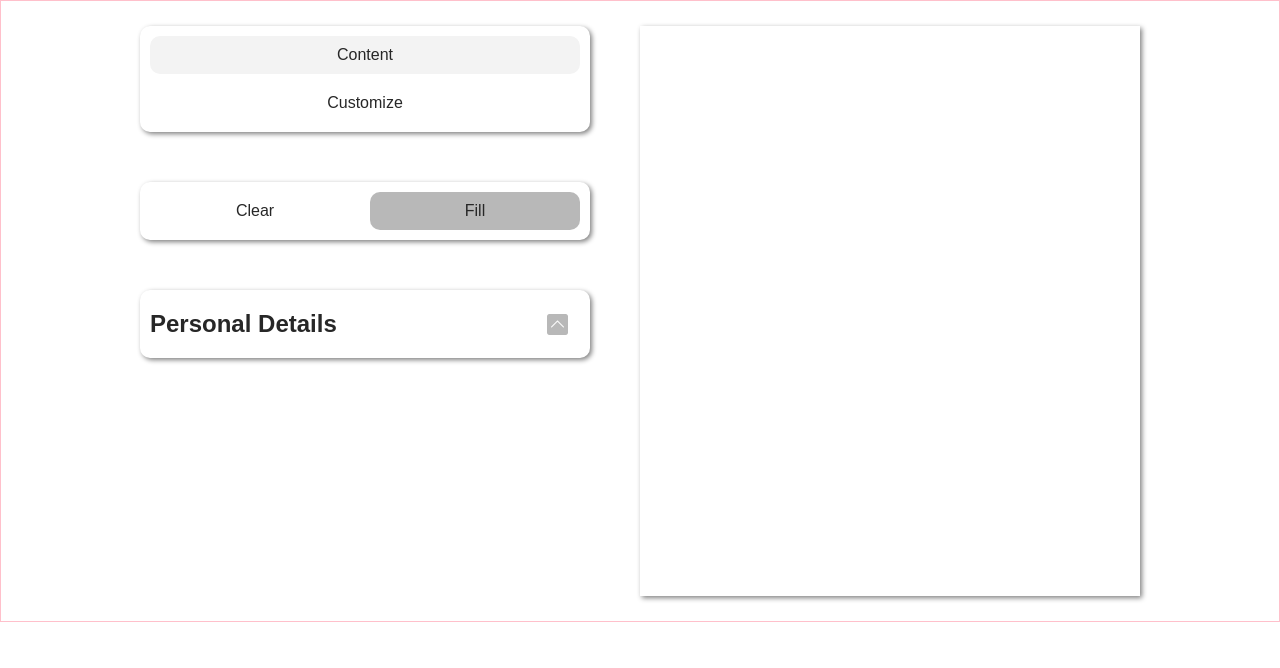
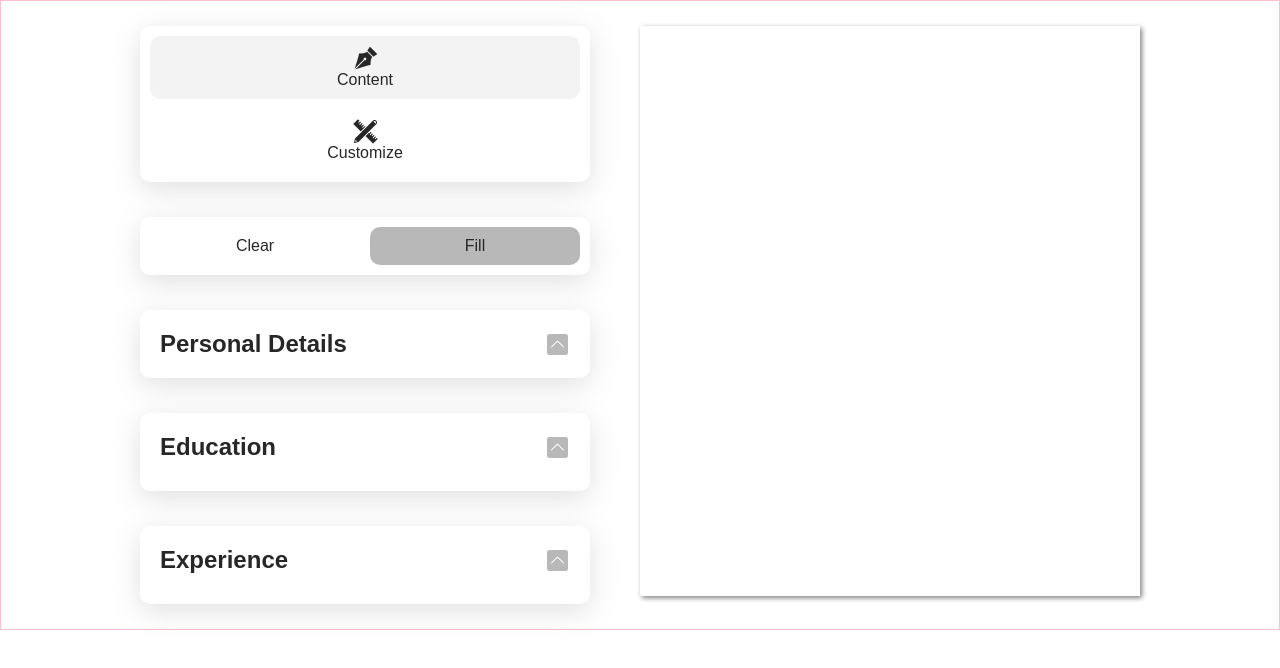
Before and after one commit to GucciGangnam/CV-Builder-2, a React (Vite) app: page / in a window 1280 px wide. Shown: the top 668 px of the page. Built offline with nearby package versions, Linux system fonts and the light colour scheme.

Commit message:
cleaned up relevant states into object states for easier controll

```diff
--- a/src/App.jsx
+++ b/src/App.jsx
@@ -8,26 +8,43 @@ import { NavBar } from "./Components/NavBar";
 import { ClearFill } from "./Components/ClearFill";
 import { PersonalDetails } from "./Components/PersonalDetails";
 import { useState } from "react";
+import { Education } from "./Components/Education";
+import { Experience } from "./Components/Experience";
 
 
 
 const App = () => {
-const [fullName, setFullName] = useState("")
-const [number, setNumber] = useState("")
-const [email, setEmail] = useState("")
-const [location, setLocation] = useState("")
+  //States
+  //Personal Info
+  const [personalDetails, setPersoanlDetails] = useState({fullName: "", number: "", email: "", location: ""})
+  //Education
+  const [education, setEducation] = useState({uniName: "", year: "", degree: "", score: ""})
 
 
   return (
     <div className='App'>
       <div className="LeftScreen">
         <NavBar/>
-        <ClearFill/>
-        <PersonalDetails fullName={fullName} setFullName={setFullName} number={number} setNumber={setNumber} email={email} setEmail={setEmail} location={location} setLocation={setLocation}/>
+        <ClearFill
+        personalDetails={personalDetails} setPersoanlDetails={setPersoanlDetails}
+        education={education} setEducation={setEducation}
+        />
+        <PersonalDetails personalDetails={personalDetails} setPersoanlDetails={setPersoanlDetails}/>
+        <Education education={education} setEducation={setEducation}/>
+        <Experience/>
       </div>
       <div className="RightScreen">
         <div className="Preview">
-          {fullName}{number}{email}{location}
+          {personalDetails.fullName}
+          {personalDetails.number}
+          {personalDetails.email}
+          {personalDetails.location}
+          <p></p>
+          {education.uniName}
+          {education.year}
+          {education.degree}
+          {education.score}
+
 
         </div>
       </div>
--- a/src/Components/ClearFill.css
+++ b/src/Components/ClearFill.css
@@ -5,8 +5,9 @@
     gap: 10px;
     background-color: white;
     border-radius: 10px;
-    box-shadow: 2px 2px 5px gray;
+    box-shadow: rgba(99, 99, 110, 0.2) 0px 7px 29px 0px;
     margin: 25px;
+    margin-top: 10px;
 }
 
 .ClearButton{
@@ -22,7 +23,7 @@
     cursor: pointer;
 }
     .ClearButton:hover{
-        background: rgb(250, 250, 250);
+        background: rgb(255, 201, 201);
     }
 
 .FillButton{
--- a/src/Components/ClearFill.jsx
+++ b/src/Components/ClearFill.jsx
@@ -1,13 +1,25 @@
 // import styles
 import "./ClearFill.css"
 
-export const ClearFill = () => {
+export const ClearFill = ({setPersoanlDetails, setEducation}) => {
+    const handleFillTemplate=()=>{
+        setPersoanlDetails({fullName: "John Smith", number: "555-555-555", email: "Johnsmith@gmail.com", location: "London, UK"})
+        setEducation({uniName: "Cambridge University, UK", year: "2015", degree: "Bsc Computer Science", score: "1st"})
+
+    }
+    const handleClearTemplate=()=>{
+        setPersoanlDetails({fullName: "", number: "", email: "", location: ""})
+        setEducation({uniName: "", year: "", degree: "", score: ""})
+
+    }
     return(
         <div className="ClearFill">
-            <button className="ClearButton">
+            <button className="ClearButton"
+            onClick={handleClearTemplate}>
                 Clear
             </button>
-            <button className="FillButton">
+            <button className="FillButton"
+            onClick={handleFillTemplate}>
                 Fill
             </button>
         </div>
--- /dev/null
+++ b/src/Components/Education.css
@@ -0,0 +1,12 @@
+.Education{
+    display: flex;
+    flex-direction: column;
+    justify-content: center;
+    gap: 10px;
+    background-color: white;
+    border-radius: 10px;
+    box-shadow: rgba(99, 99, 110, 0.2) 0px 7px 29px 0px;
+    margin: 25px;
+    margin-top: 10px;
+    padding: 10px;
+}
--- /dev/null
+++ b/src/Components/Education.jsx
@@ -0,0 +1,105 @@
+// import Styles
+import "./Education.css"
+
+// import Hooks
+import { useState } from "react"
+
+
+// component
+
+export const Education = ({ education, setEducation }) => {
+
+    const [isDropDownOpen, setIsDropDownOpen] = useState(false);
+    const handleDropDownClick = () => {
+        setIsDropDownOpen(!isDropDownOpen);
+    }
+
+    // Input Handlers
+    const handleUniNameChange = (event) => {
+        setEducation({ ...education, uniName: event.target.value })
+    }
+    const handleYearChange = (event) => {
+        setEducation({ ...education, year: event.target.value })
+    }
+    const handleDegreeChange = (event) => {
+        setEducation({ ...education, degree: event.target.value })
+    }
+    const handleScoreChange = (event) => {
+        setEducation({ ...education, score: event.target.value })
+    }
+
+    // for submit handler
+    const handleFormSubmit=(e) => {
+        e.preventDefault();
+
+    }
+
+
+
+
+
+
+    return (
+        <div className="Education">
+
+
+
+            <button className="DropDownBtn"
+                onClick={handleDropDownClick}>
+                <h2>Education</h2>
+                <img className="DDIcon"
+                    src="src/assets/Icons/DropDown.png"
+                    style={{ transform: isDropDownOpen ? 'rotate(0deg)' : 'rotate(180deg)' }}
+                />
+            </button>
+
+            <form id="EducationForm">
+                <p style={{ display: isDropDownOpen ? 'block' : 'none' }}>School</p>
+                <input
+                    type="text"
+                    placeholder="Enter a university name"
+                    value={education.uniName}
+                    onChange={handleUniNameChange}
+                    style={{ display: isDropDownOpen ? 'block' : 'none' }}
+                />
+
+                <p style={{ display: isDropDownOpen ? 'block' : 'none' }}>Year</p>
+                <input
+                    type="text"
+                    placeholder="Enter your qualification"
+                    style={{ display: isDropDownOpen ? 'block' : 'none' }}
+                    value={education.year}
+                    onChange={handleYearChange}
+                />
+
+                <p style={{ display: isDropDownOpen ? 'block' : 'none' }}>Degree</p>
+                <input
+                    type="text"
+                    placeholder="Enter your graduation year"
+                    style={{ display: isDropDownOpen ? 'block' : 'none' }}
+                    value={education.degree}
+                    onChange={handleDegreeChange}
+                />
+
+                <p style={{ display: isDropDownOpen ? 'block' : 'none' }}>Score</p>
+                <input
+                    type="text"
+                    placeholder="Enter your score"
+                    style={{ display: isDropDownOpen ? 'block' : 'none' }}
+                    value={education.score}
+                    onChange={handleScoreChange}
+                />
+
+                <button style={{ display: isDropDownOpen ? 'block' : 'none' }} onClick={handleFormSubmit}>Save</button>
+            </form>
+
+
+
+
+
+
+
+
+        </div>
+    )
+}
--- /dev/null
+++ b/src/Components/Experience.css
@@ -0,0 +1,12 @@
+.Experience{
+    display: flex;
+    flex-direction: column;
+    justify-content: center;
+    gap: 10px;
+    background-color: white;
+    border-radius: 10px;
+    box-shadow: rgba(99, 99, 110, 0.2) 0px 7px 29px 0px;
+    margin: 25px;
+    margin-top: 10px;
+    padding: 10px;
+}
--- /dev/null
+++ b/src/Components/Experience.jsx
@@ -0,0 +1,58 @@
+// import Styles
+import "./Experience.css"
+
+//import Hooks
+import { useState } from "react"
+
+// component
+export const Experience = () => {
+    const [isDropDownOpen, setIsDropDownOpen] = useState(false);
+    const handleDropDownClick = () => {
+        setIsDropDownOpen(!isDropDownOpen);
+    }
+
+    return(
+        <div className="Experience">
+            <button className="DropDownBtn"
+                onClick={handleDropDownClick}>
+                <h2>Experience</h2>
+                <img className="DDIcon"
+                src="src/assets/Icons/DropDown.png"
+                style={{transform: isDropDownOpen ? 'rotate(0deg)' : 'rotate(180deg)'}}
+                />
+            </button>
+
+        <form>
+            <p style={{display: isDropDownOpen ? 'block' : 'none'}}>Company</p>
+            <input
+            type="text"
+            placeholder="Enter a company name"
+            style={{display: isDropDownOpen ? 'block' : 'none'}}
+            />
+
+            <p style={{display: isDropDownOpen ? 'block' : 'none'}}>Duration</p>
+            <input
+            type="text"
+            placeholder="Enter the term length"
+            style={{display: isDropDownOpen ? 'block' : 'none'}}
+            />
+
+            <p style={{display: isDropDownOpen ? 'block' : 'none'}}>Position</p>
+            <input
+            type="text"
+            placeholder="Enter your position"
+            style={{display: isDropDownOpen ? 'block' : 'none'}}
+            />
+
+            <p style={{display: isDropDownOpen ? 'block' : 'none'}}>Description</p>
+            <input
+            type="text"
+            placeholder="Enter a description of your role"
+            style={{display: isDropDownOpen ? 'block' : 'none'}}
+            />
+        </form>
+
+            <button style={{display: isDropDownOpen ? 'block' : 'none'}}>Save</button>
+        </div>
+    )
+}
--- a/src/Components/NavBar.css
+++ b/src/Components/NavBar.css
@@ -5,8 +5,9 @@
     gap: 10px;
     background-color: white;
     border-radius: 10px;
-    box-shadow: 2px 2px 5px gray;
+    box-shadow: rgba(99, 99, 110, 0.2) 0px 7px 29px 0px;
     margin: 25px;
+
 
 
 }
@@ -31,3 +32,8 @@
     .NavButton.Selected{
         background: rgb(243, 243, 243);
     }
+
+.NavBarIcon{
+    width: 25px;
+    height: 25px;
+}
--- a/src/Components/NavBar.jsx
+++ b/src/Components/NavBar.jsx
@@ -5,9 +5,11 @@ export const NavBar = () => {
     return(
         <div className="NavBar">
             <button className="NavButton Selected">
+                <img className="NavBarIcon" src="src/assets/Icons/Pen.png"/>
                 Content
             </button>
             <button className="NavButton">
+                <img className="NavBarIcon" src="src/assets/Icons/Design.png"/>
                 Customize
             </button>
         </div>
--- a/src/Components/PersonalDetails.css
+++ b/src/Components/PersonalDetails.css
@@ -5,8 +5,9 @@
     gap: 10px;
     background-color: white;
     border-radius: 10px;
-    box-shadow: 2px 2px 5px gray;
+    box-shadow: rgba(99, 99, 110, 0.2) 0px 7px 29px 0px;
     margin: 25px;
+    margin-top: 10px;
     padding: 10px;
 }
     .DropDownBtn{
@@ -15,7 +16,6 @@
         align-items: center;
         margin: 0;
         padding: 10px;
-        padding-left: 0px;
         border: none;
         border-radius: 10px;
         background: white;
@@ -27,9 +27,6 @@
             background: rgb(250, 250, 250);
         }
 
-.PersonalDetailsForm{
-
-}
 input{
     background: rgb(243, 243, 243);
     border-radius: 5px;
```
Also changed, not shown: src/Components/PersonalDetails.jsx (+33 -31 lines), src/assets/Icons/Design.png (added), src/assets/Icons/Pen.png (added).
